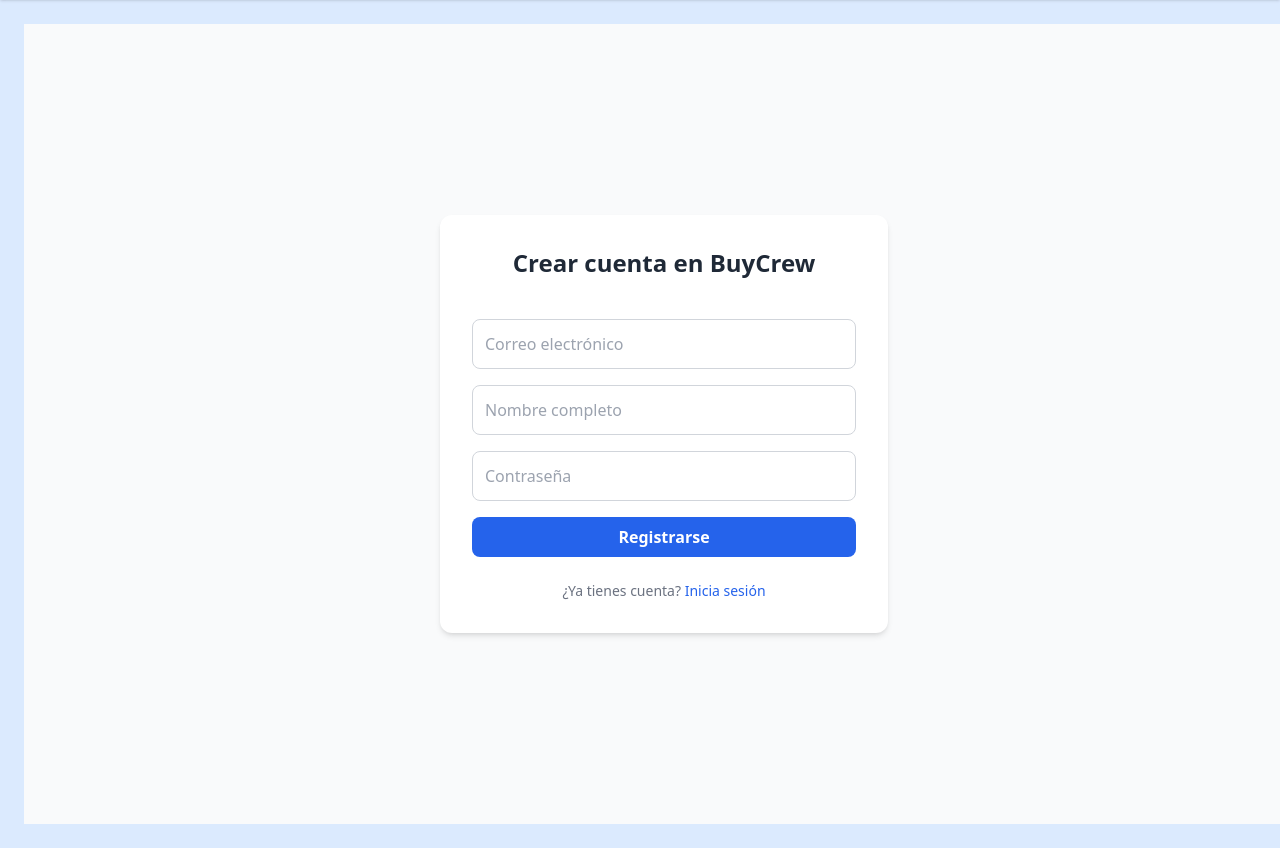
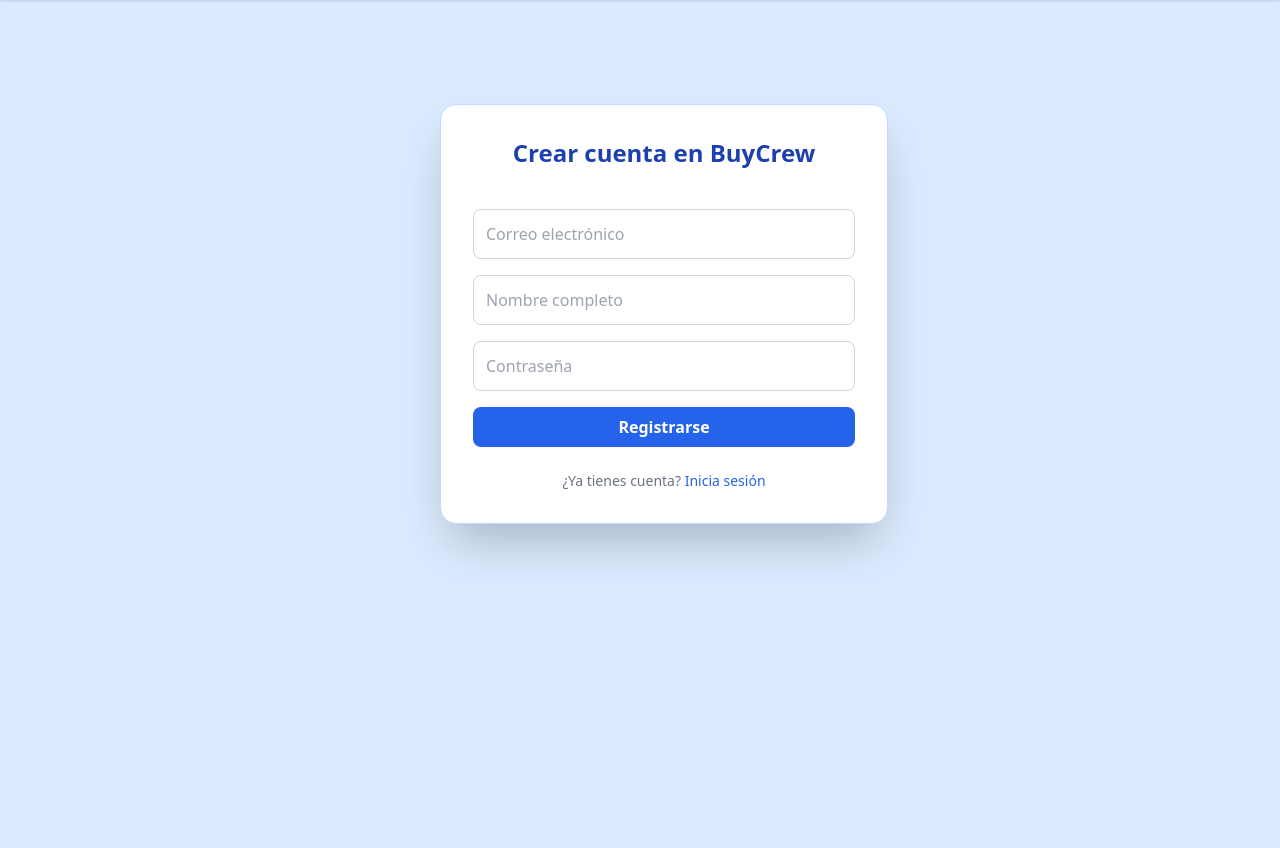
Before and after one commit to JuanMedinaMoya/BuyCrew, a Django app: page /register/ in a window 1280 px wide; the page is wider, and only the part inside the window is pictured. Shown: the part 60-908 px from the top of that part. Run offline with Django 5.2, Linux system fonts and the light colour scheme; some libraries are stand-ins or nearby versions.

Commit message:
fancy login and register

```diff
--- a/core/templates/core/register.html
+++ b/core/templates/core/register.html
@@ -1,9 +1,9 @@
 {% extends "base.html" %}
 {% block content %}
 
-<div class="w-screen h-screen flex items-center justify-center bg-gray-50">
-  <div class="max-w-md w-full bg-white p-8 rounded-xl shadow-md">
-    <h1 class="text-2xl font-bold mb-6 text-center text-gray-800">Crear cuenta en BuyCrew</h1>
+<div class="w-screen min-h-screen flex items-start justify-center pt-20 pb-12 px-4 sm:px-6 lg:px-8">
+  <div class="max-w-md w-full bg-white border border-blue-200 p-8 rounded-2xl shadow-2xl">
+    <h1 class="text-2xl font-bold mb-6 text-center text-blue-800">Crear cuenta en BuyCrew</h1>
 
     <form
       hx-post="/api/v1/register/"
@@ -19,7 +19,7 @@
         name="email"
         placeholder="Correo electrónico"
         required
-        class="w-full p-3 border border-gray-300 rounded-lg focus:outline-none focus:ring-2 focus:ring-blue-500"
+        class="w-full p-3 border border-gray-300 rounded-lg"
       >
 
       <input
@@ -27,7 +27,7 @@
         name="name"
         placeholder="Nombre completo"
         required
-        class="w-full p-3 border border-gray-300 rounded-lg focus:outline-none focus:ring-2 focus:ring-blue-500"
+        class="w-full p-3 border border-gray-300 rounded-lg"
       >
 
       <input
@@ -35,7 +35,7 @@
         name="password"
         placeholder="Contraseña"
         required
-        class="w-full p-3 border border-gray-300 rounded-lg focus:outline-none focus:ring-2 focus:ring-blue-500"
+        class="w-full p-3 border border-gray-300 rounded-lg"
       >
 
       <button
```
Also changed, not shown: core/templates/core/login.html (+5 -5 lines).
